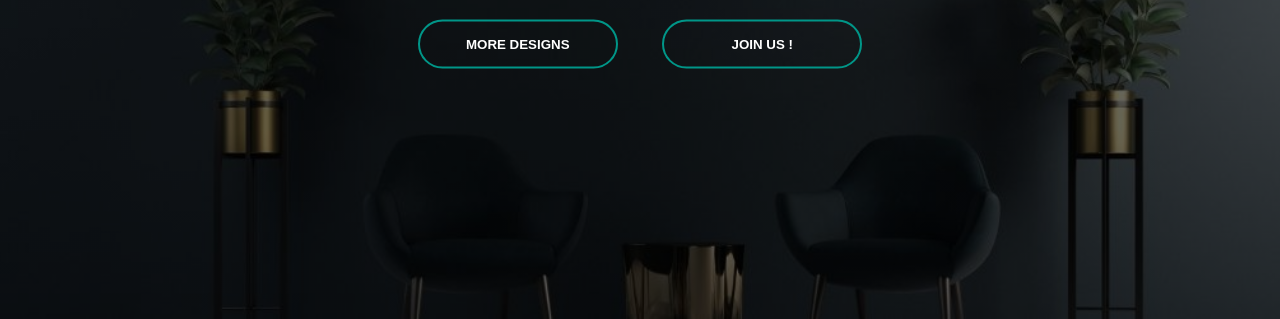
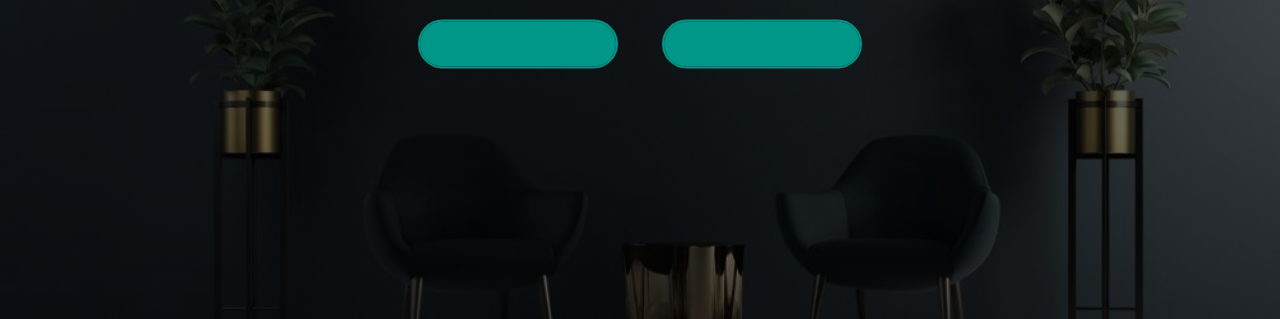
Before and after one commit to chiragPimpale/Interior-Design-Website-Static, a plain HTML site: page index.html in a window 1280 px wide. Shown: the part 481-800 px from the top of the page. Drawn offline with Linux system fonts and the light colour scheme.

Commit message:
added styling to span and position relative to button

```diff
--- a/style.css
+++ b/style.css
@@ -86,4 +86,15 @@ button {
   background: transparent;
   color: #fff;
   cursor: pointer;
+  position: relative;
 }
+
+span {
+  background: #009688;
+  height: 100%;
+  width: 100%;
+  border-radius: 25px;
+  position: absolute;
+  left: 0;
+  bottom: 0;
+}
```
